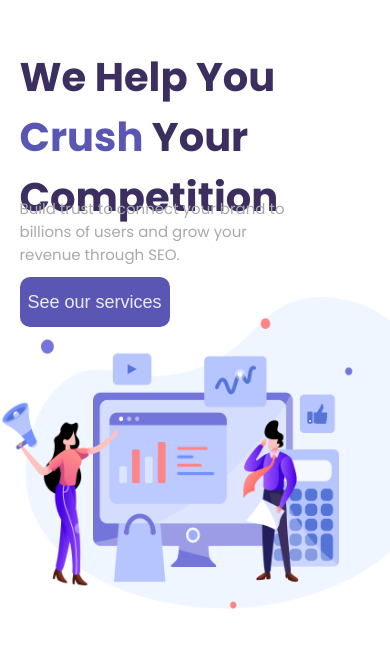
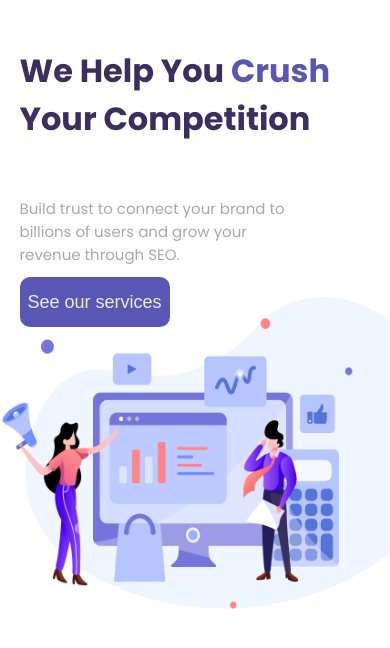
Before and after one commit to RenusreeMadhavarapu/SEO-Home-Page, a website: page index.html in a window 390 px wide. Shown: the part 76-724 px from the top of the page. Drawn offline with Linux system fonts and the light colour scheme.

Commit message:
second commit

```diff
--- a/style.css
+++ b/style.css
@@ -270,3 +270,10 @@ button.nav-button.btn{
         width:400px;
     }
 }
+
+@media (max-width:450px){
+
+    .heading-text{
+        font-size:200%;
+    }
+}
```
